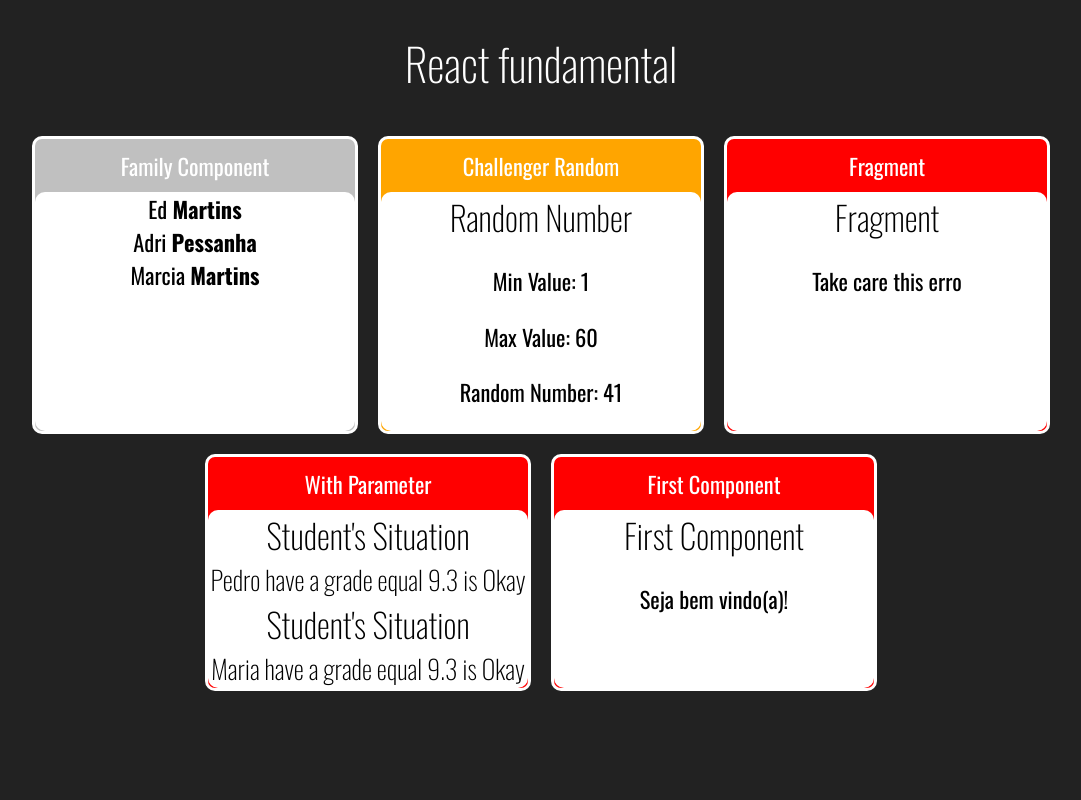
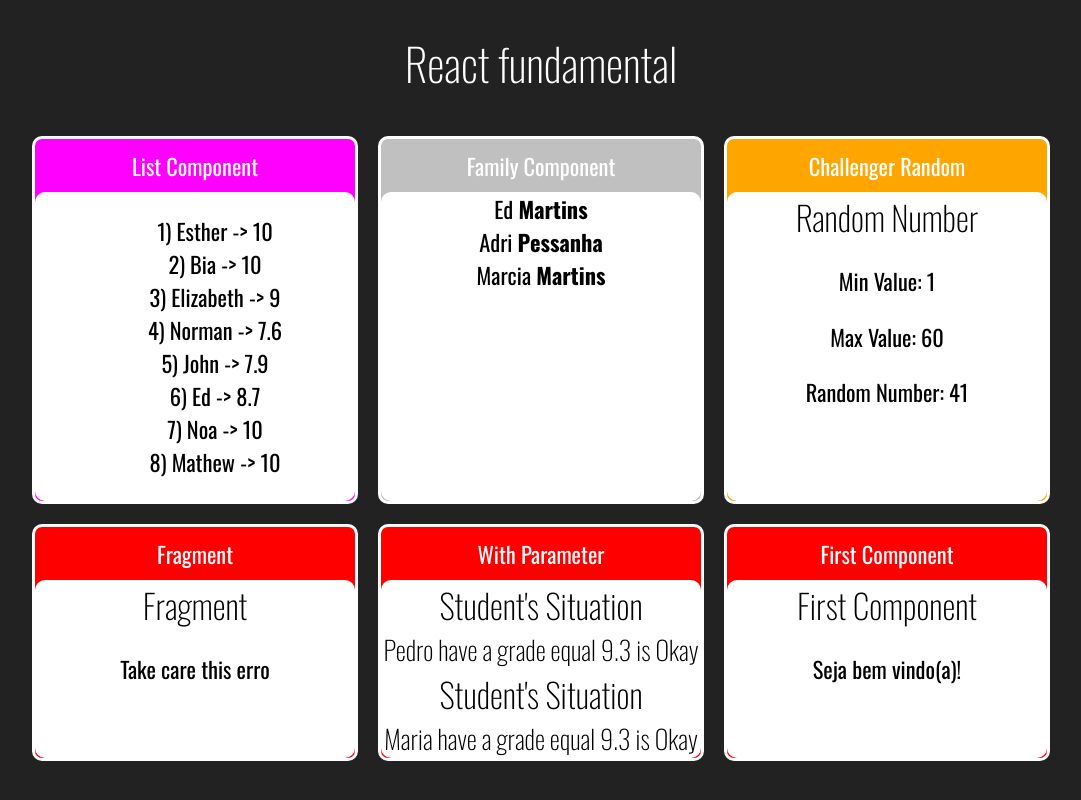
Before and after one commit to edniltonmartins/fundamentos-react, a React (Create React App) app: page / in a window 1280 px wide. Shown: the whole page, without its empty margins (99-1180 px from the left). Built offline with nearby package versions, Linux system fonts and the light colour scheme.

Commit message:
Criando um lista que recupera dados

```diff
--- a/src/App.jsx
+++ b/src/App.jsx
@@ -8,11 +8,16 @@ import RandomNumber from './components/basics/RandomNumber';
 import Card from './components/layout/Card';
 import Family from "./components/basics/Family";
 import FamilyMember from "./components/basics/FamilyMember";
+import ListStudent from "./components/repeat/listStudent";
 
 export default _ =>
         <div className="App">
             <h1>React fundamental</h1>
             <div className="Cards">
+                <Card title="List Component" color="#F0F">
+                    <ListStudent/>
+                </Card>
+
                 <Card title="Family Component" color="silver">
                     <Family>
                         <FamilyMember namePerson="Ed" lastNamePerson="Martins"/>
--- /dev/null
+++ b/src/components/repeat/listStudent.jsx
@@ -0,0 +1,20 @@
+import React from "react";
+import students from "../../data/students";
+
+export default props => {
+    const studentsJSX = students.map((student) => {
+        return(
+            <li key={student.id}>
+                {student.id}) {student.name} -> {student.grade}
+            </li>
+        )
+    });
+
+    return(
+        <div>
+            <ul style={{ listStyle: "none"}}>
+                {studentsJSX}
+            </ul>
+        </div>
+    )
+}
--- /dev/null
+++ b/src/data/students.js
@@ -0,0 +1,10 @@
+export default [
+    { id: 1, name: 'Esther', grade: 10 },
+    { id: 2, name: 'Bia', grade: 10 },
+    { id: 3, name: 'Elizabeth', grade: 9 },
+    { id: 4, name: 'Norman', grade: 7.6 },
+    { id: 5, name: 'John', grade: 7.9 },
+    { id: 6, name: 'Ed', grade: 8.7 },
+    { id: 7, name: 'Noa', grade: 10 },
+    { id: 8, name: 'Mathew', grade: 10 }
+]
```
